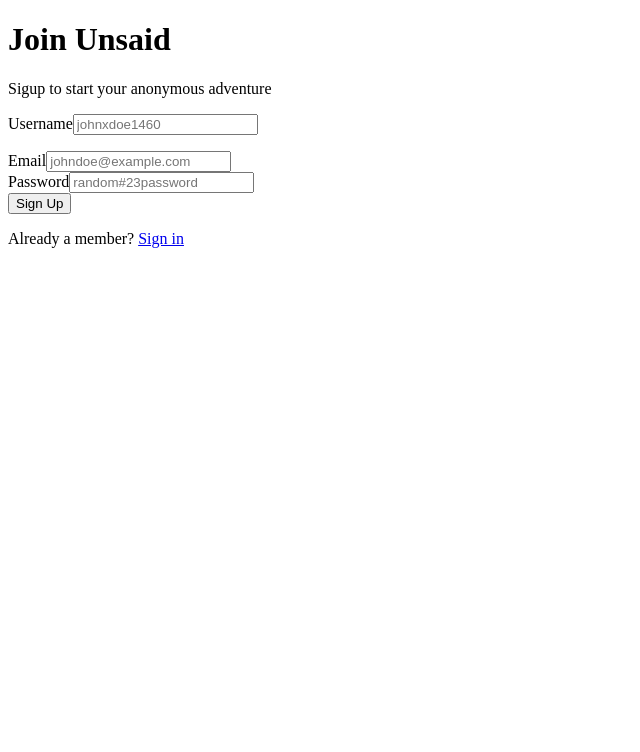
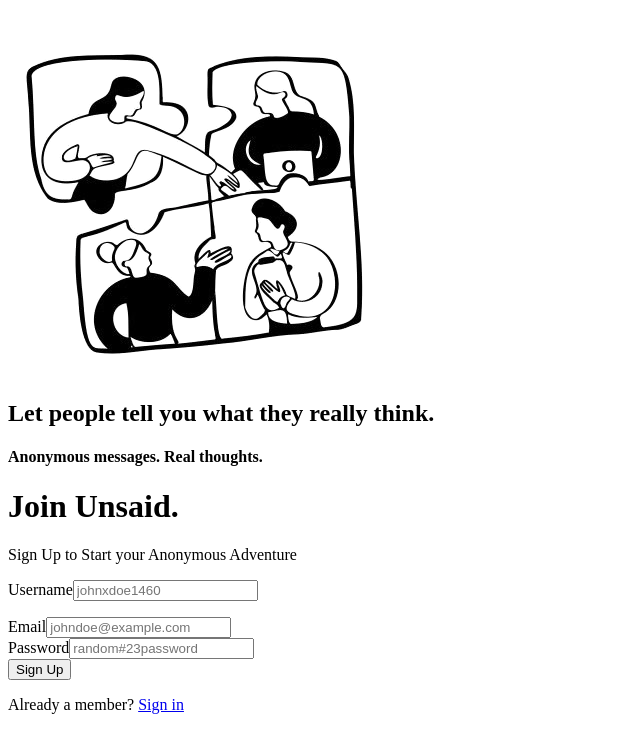
Before and after one commit to rishabhnema21/unsaid, a Next.js app: page /sign-up in a window 1280 px wide. Shown: the top 752 px of the page, without its empty margins (0-640 px from the left). Built offline with nearby package versions, Linux system fonts and the light colour scheme.

Commit message:
Improve UI of Sign up page

```diff
--- a/app/(auth)/sign-up/page.tsx
+++ b/app/(auth)/sign-up/page.tsx
@@ -88,13 +88,24 @@
   };
 
   return (
-    <div className="flex justify-center items-center min-h-screen bg-zinc-100">
-      <div className="w-full max-w-md p-8 space-y-8 bg-white rounded-lg shadow-md">
+    <div className="flex justify-evenly items-center min-h-screen bg-[#f8f9fa]">
+
+      <div className="w-1/2 flex justify-center items-center">
+        <div className="h-[40vh]">
+          <img className="h-full w-full" src="/unsaidasset01.png" alt="random" />
+        </div>
+        <div className="w-1/2">
+          <h2 className="text-5xl font-bold">Let people tell you what they really think.</h2>
+          <h4 className="mt-3 text-2xl text-zinc-600 font-semibold italic">Anonymous messages. Real thoughts.</h4>
+        </div>
+      </div>
+
+      <div className="w-1/2 theme-font max-w-md p-8 space-y-8 bg-white rounded-lg shadow-md">
         <div className="text-center">
           <h1 className="text-4xl font-extrabold tracking-tight lg:text-5xl mb-6">
-            Join Unsaid
+            Join Unsaid.
           </h1>
-          <p className="mb-4">Sigup to start your anonymous adventure</p>
+          <p className="mb-4">Sign Up to Start your Anonymous Adventure</p>
         </div>
 
         <form className="space-y-6" onSubmit={form.handleSubmit(onSubmit)}>
--- a/app/globals.css
+++ b/app/globals.css
@@ -1,5 +1,12 @@
+@import url('https://fonts.googleapis.com/css2?family=Anek+Devanagari:wght@100..800&family=Playfair+Display:ital,wght@0,400..900;1,400..900&family=Roboto:ital,wght@0,100..900;1,100..900&family=Tagesschrift&display=swap');
 @import "tailwindcss";
 @import "tw-animate-css";
+
+.theme-font {
+  font-family: "Tagesschrift", system-ui;
+  font-weight: 400;
+  font-style: normal;
+}
 
 @custom-variant dark (&:is(.dark *));
 
```
Also changed, not shown: public/unsaidasset01.png (added).
